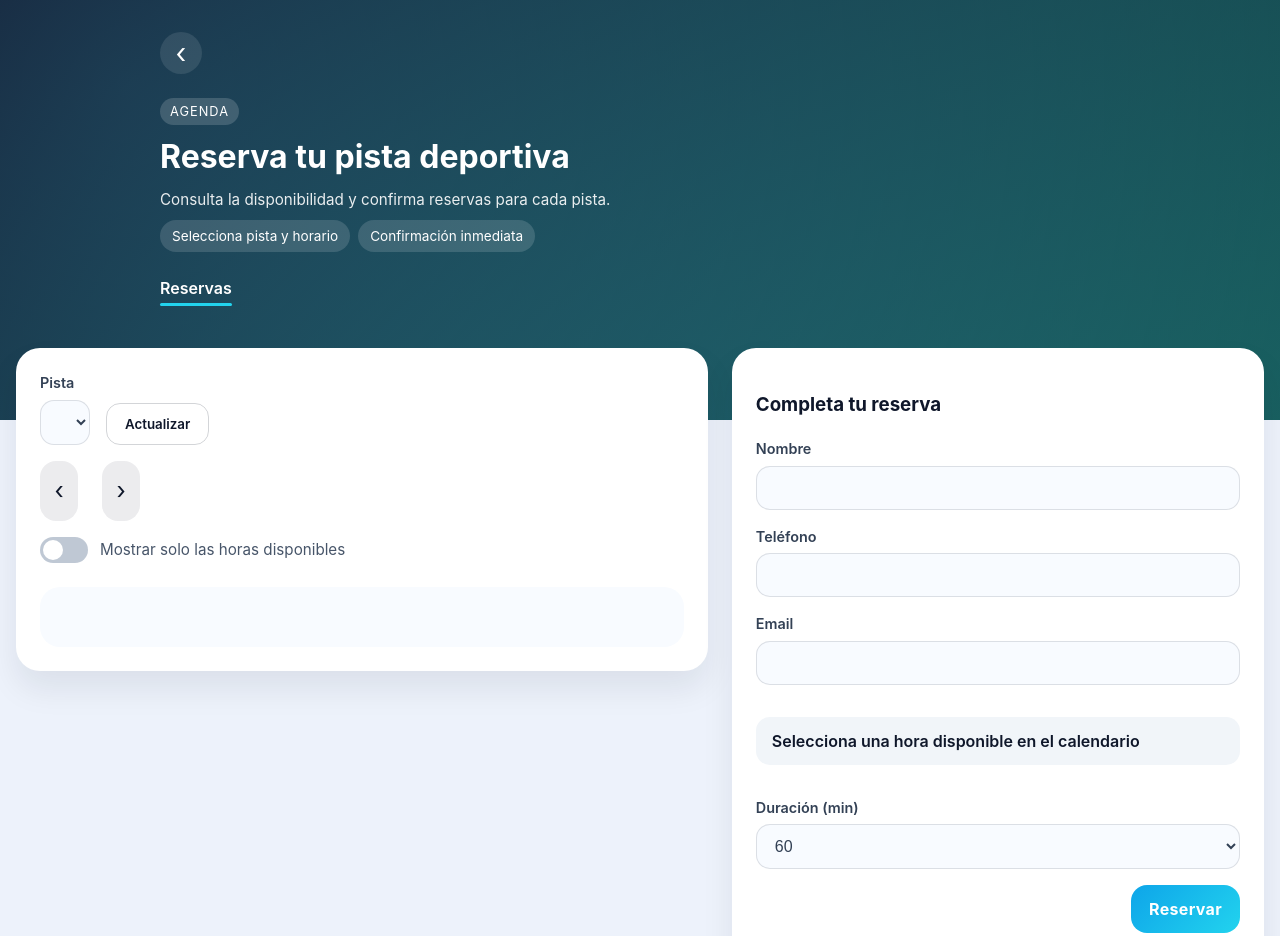
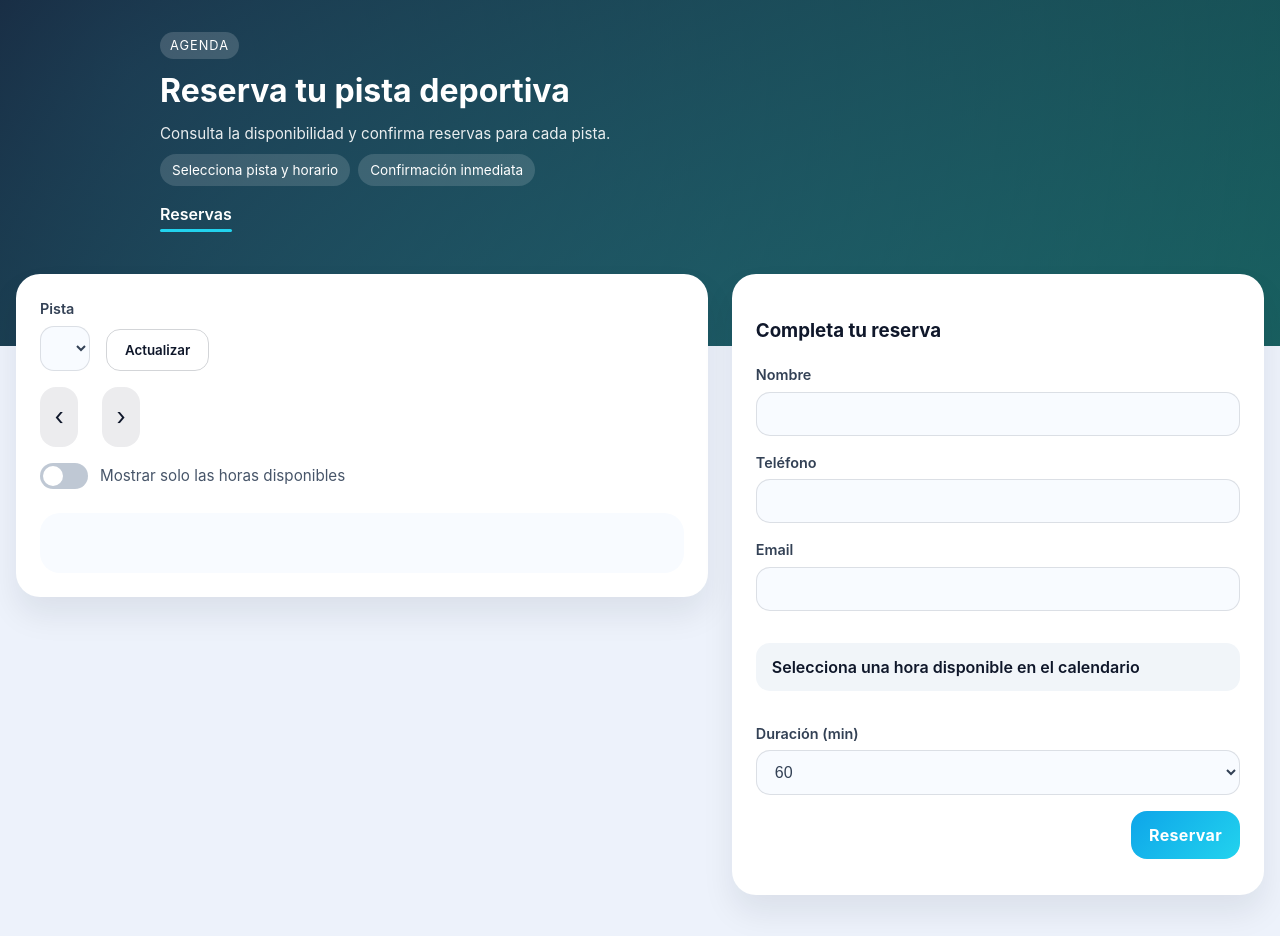
Before and after one commit to jesusalbarca/gestion_reservas, a website: page public/index.html in a window 1280 px wide. Shown: the top 936 px of the page. Drawn offline with Linux system fonts and the light colour scheme; no server answers.

Commit message:
Remove hero back control

```diff
--- a/public/index.html
+++ b/public/index.html
@@ -12,7 +12,6 @@
       <div class="hero__image" aria-hidden="true"></div>
       <div class="hero__overlay"></div>
       <div class="hero__content">
-        <div class="hero__back" aria-hidden="true">‹</div>
         <div class="hero__info">
           <div class="hero__badge">Agenda</div>
           <h1>Reserva tu pista deportiva</h1>
--- a/public/styles.css
+++ b/public/styles.css
@@ -69,17 +69,7 @@ button {
   margin: 0 auto;
   display: flex;
   flex-direction: column;
-  gap: 24px;
-}
-
-.hero__back {
-  width: 42px;
-  height: 42px;
-  display: grid;
-  place-items: center;
-  border-radius: 50%;
-  background: rgba(255, 255, 255, 0.1);
-  font-size: 28px;
+  gap: 16px;
 }
 
 .hero__info h1 {
```
